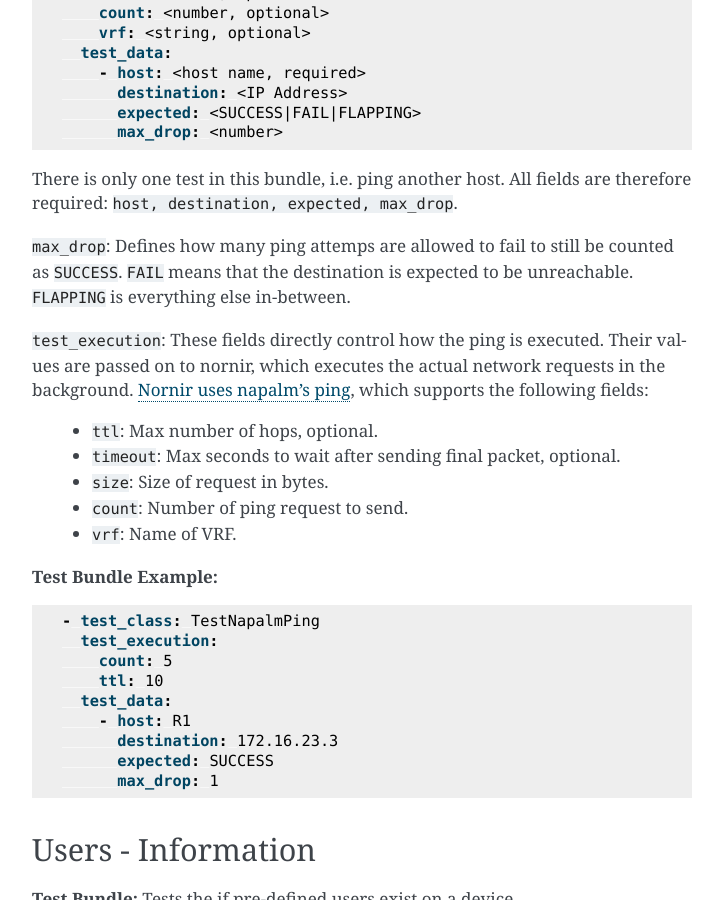
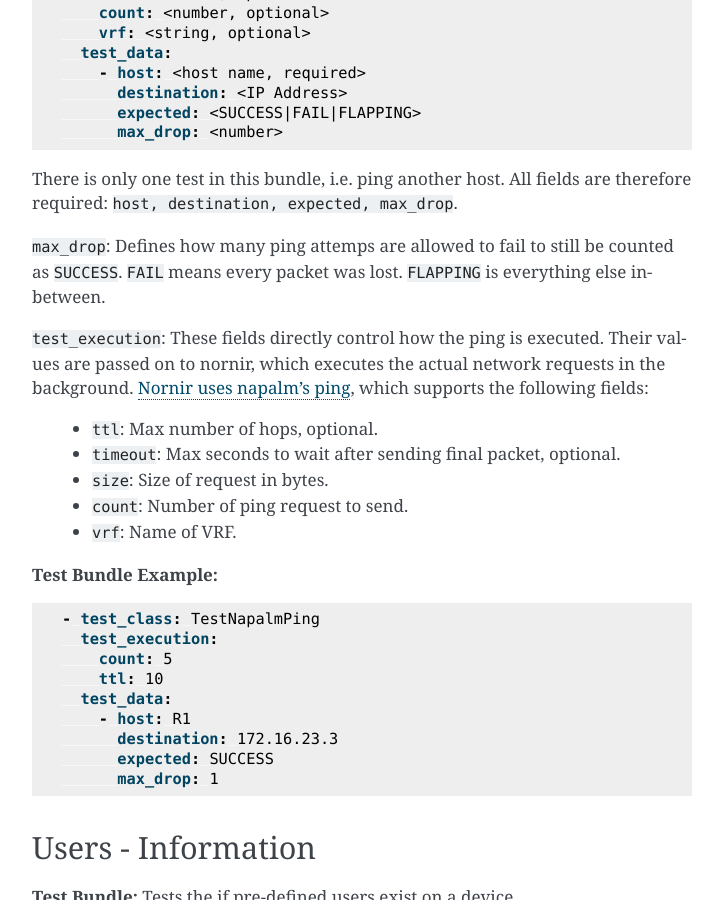
Before and after one commit to network-unit-testing-system/nuts, a Sphinx documentation site: the page built from docs/source/testbundles/alltestbundles.rst, in a window 1280 px wide and 900 px high, scrolled down 5319 px. Shown: the whole window, without its empty margins (388-1111 px from the left). Built offline with Sphinx 7.4.7, drawn with Linux system fonts in a browser that asks for light colours.

Commit message:
small correction in wording

```diff
--- a/docs/source/testbundles/alltestbundles.rst
+++ b/docs/source/testbundles/alltestbundles.rst
@@ -278,7 +278,7 @@ Ping Hosts
 
 There is only one test in this bundle, i.e. ping another host. All fields are therefore required: ``host, destination, expected, max_drop``.
 
-``max_drop``:  Defines how many ping attemps are allowed to fail to still be counted as ``SUCCESS``. ``FAIL`` means that the destination is expected to be unreachable. ``FLAPPING`` is everything else in-between.
+``max_drop``:  Defines how many ping attemps are allowed to fail to still be counted as ``SUCCESS``. ``FAIL`` means every packet was lost. ``FLAPPING`` is everything else in-between.
 
 ``test_execution``: These fields directly control how the ping is executed. Their values are passed on to nornir, which executes the actual network requests in the background. `Nornir uses napalm's ping <https://github.com/nornir-automation/nornir_napalm/blob/master/nornir_napalm/plugins/tasks/napalm_ping.py>`__, which supports the following fields:
 
```
